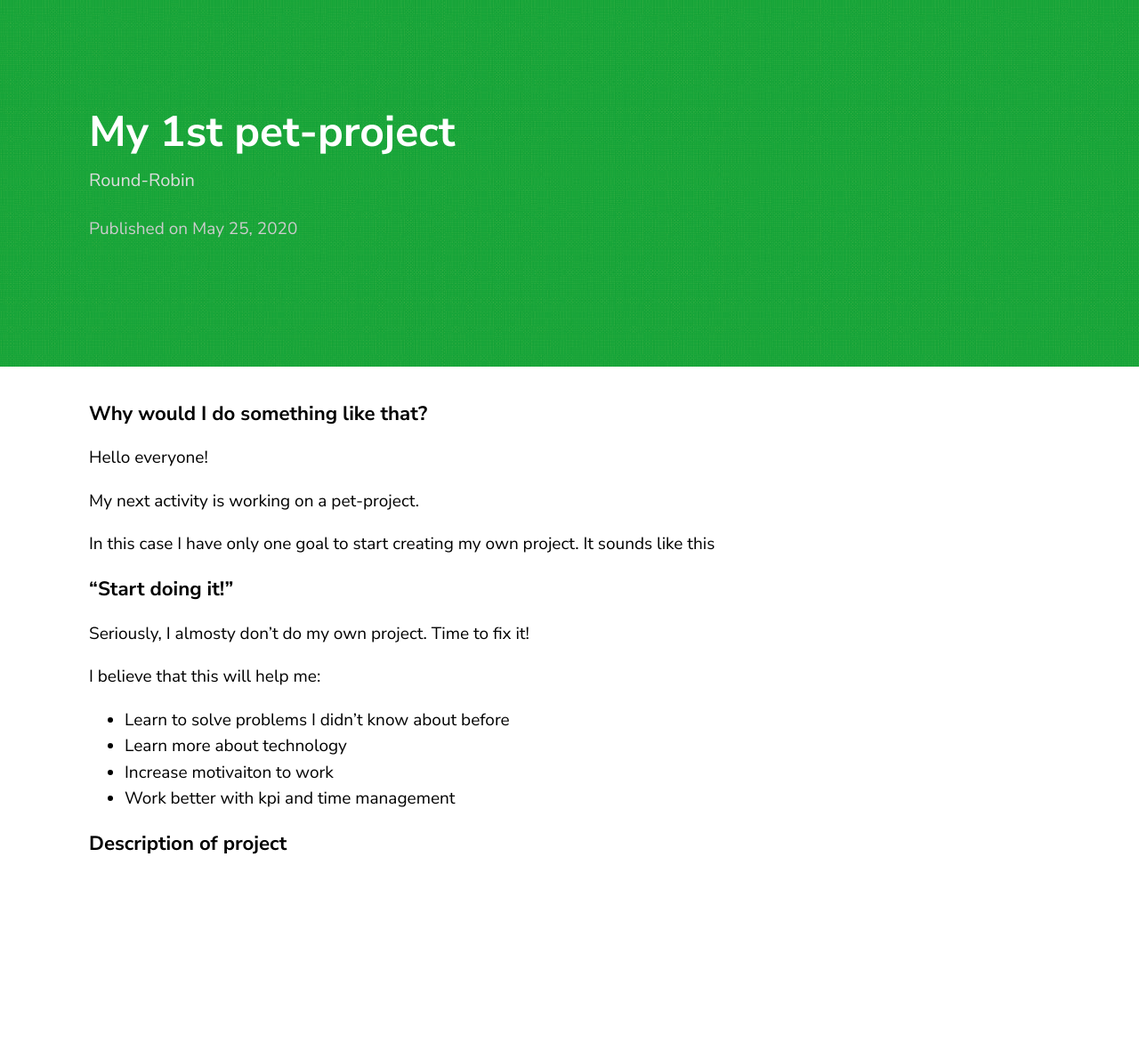
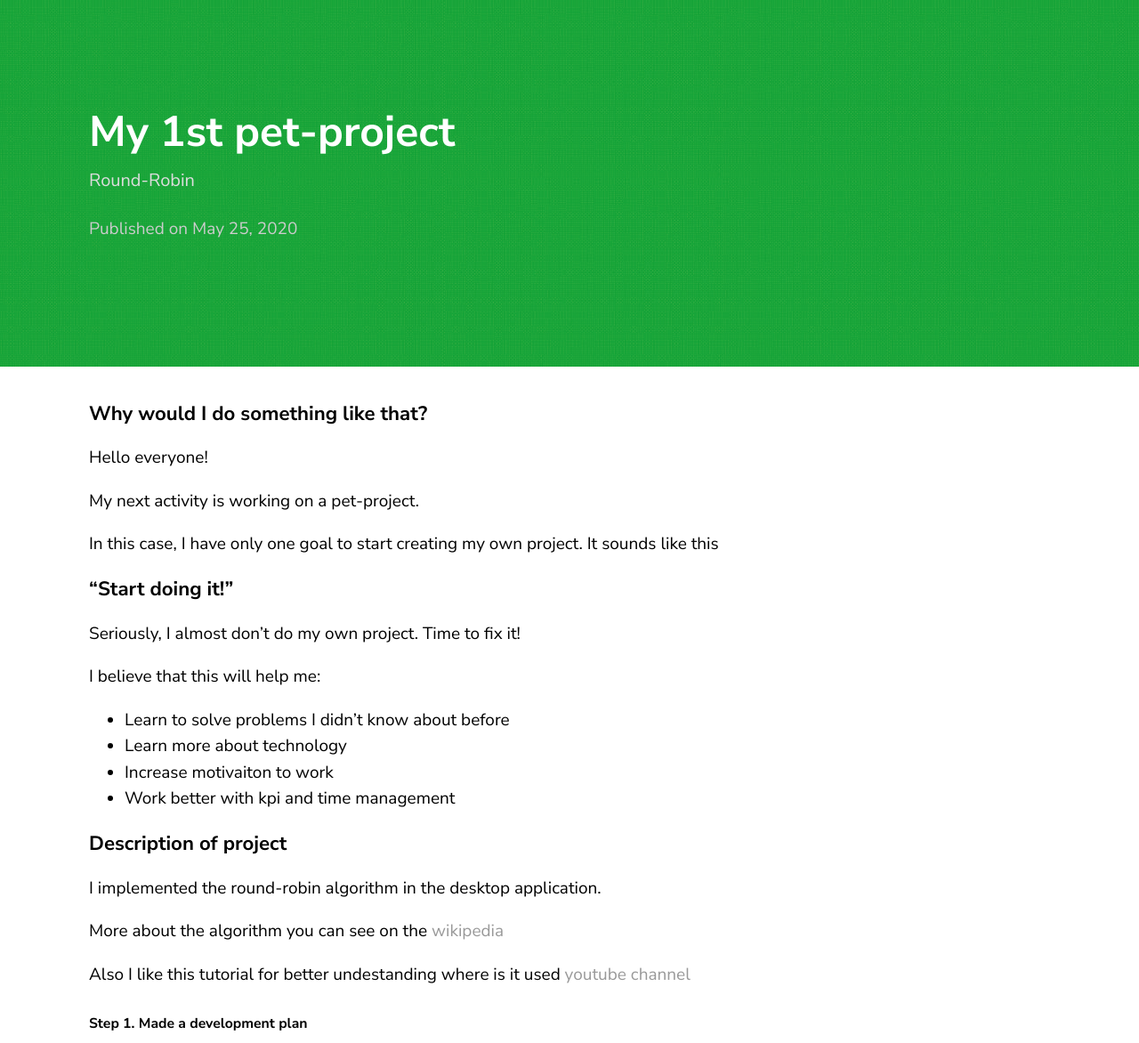
Before and after one commit to Rocket47/Rocket47.github.io, a Jekyll site: the page built from _posts/25-05-29-four-post-first-pet-project.markdown, in a window 1280 px wide and 1400 px high. Shown: the top 1172 px of the window at 89% size. Built offline with Jekyll 4.4.1, drawn with Linux system fonts in a browser that asks for light colours; grey boxes are pictures that could not be loaded.

Commit message:
Work on the 4 post

```diff
--- a/_posts/25-05-29-four-post-first-pet-project.markdown
+++ b/_posts/25-05-29-four-post-first-pet-project.markdown
@@ -10,11 +10,11 @@ Hello everyone!
 
 My next activity is working on a pet-project.
 
-In this case I have only one goal to start creating my own project. It sounds like this
+In this case, I have only one goal to start creating my own project. It sounds like this
 
 ### "Start doing it!"
 
-Seriously, I almosty don't do my own project. Time to fix it!
+Seriously, I almost don't do my own project. Time to fix it!
 
 I believe that this will help me:
 
@@ -24,3 +24,11 @@ I believe that this will help me:
 - Work better with kpi and time management
 
 ### Description of project
+I implemented the round-robin algorithm in the desktop application.
+
+More about the algorithm you can see on the [wikipedia](https://en.wikipedia.org/wiki/Round-robin)
+
+Also I like this tutorial for better undestanding where is it used [youtube channel](https://www.youtube.com/watch?v=TxjIlNYRZ5M)
+
+##### Step 1. Made a development plan
+<img src="http://127.0.0.1:4000/roundrobinplan.jpeg" alt="alt text" width="700"/>
```
Also changed, not shown: roundrobinplan.jpeg (added).
